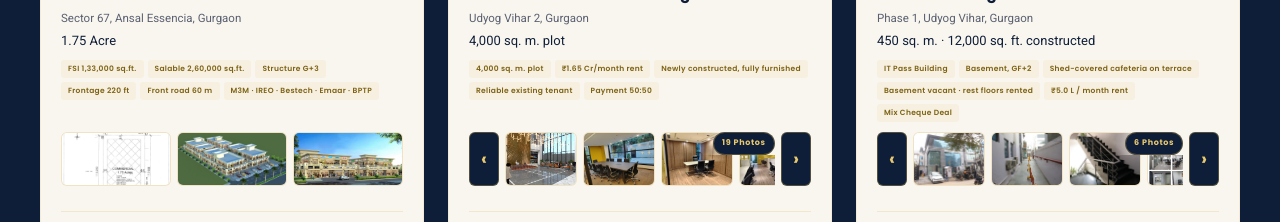
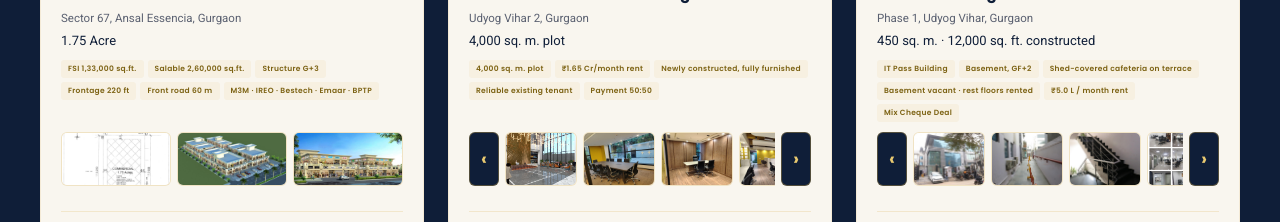
Before and after one commit to mohit1661-ai/Vedhara-Group-Supabase, a Next.js app: page /commercial in a window 1280 px wide. Shown: the part 2520-2742 px from the top of the page. Built offline with nearby package versions, Linux system fonts and the light colour scheme.

Commit message:
Commercial: remove N Photos count chips from the photo scroller

```diff
--- a/components/ui/ListingGallery.tsx
+++ b/components/ui/ListingGallery.tsx
@@ -143,19 +143,6 @@ export default function ListingGallery({ images, title }: ListingGalleryProps) {
             }}
           >
             {images.map(renderThumb)}
-            {/* pinned photo-count chip that stays visible while scrolling */}
-            <div
-              onClick={(e) => { e.preventDefault(); e.stopPropagation(); }}
-              style={{
-                position: "sticky", right: 0, flexShrink: 0,
-                display: "flex", alignItems: "center", paddingLeft: 10,
-                background: "linear-gradient(90deg, transparent, var(--cream) 45%)",
-              }}
-            >
-              <span style={{ fontFamily: "var(--t-head)", fontSize: 8, fontWeight: 700, letterSpacing: "0.08em", padding: "4px 8px", borderRadius: 12, background: "var(--navy)", color: "var(--gold-lt)", border: "1px solid rgba(212,168,67,0.35)", whiteSpace: "nowrap" }}>
-                {images.length} Photos
-              </span>
-            </div>
           </div>
           {arrowBtn(1)}
         </div>
```
